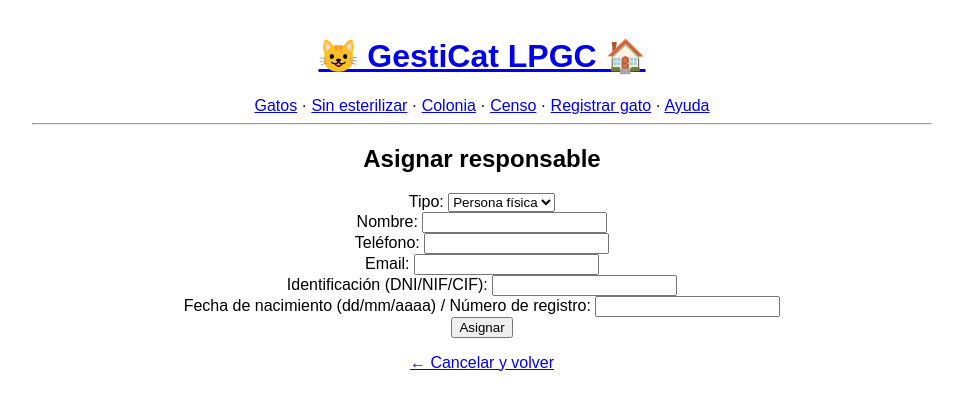
After one commit to Siboney-python/proyecto-colonia, a Flask app: page /colonia/responsable in a window 1280 px wide. The commit adds this page. Shown: the top 410 px of the page, without its empty margins (158-1121 px from the left). Run offline with Flask 3, Linux system fonts and the light colour scheme.

Commit message:
feat: Añadir formu7larios POSt para las operaciones de escritura.

```diff
--- a/proyecto/05-flask-04/gesticat/presentation/app.py
+++ b/proyecto/05-flask-04/gesticat/presentation/app.py
@@ -65,62 +65,77 @@ def ver_gato(id_gato):
 
 # -- GATOS: ESCRITURA --
 
-@app.route("/gatos/nuevo/<id_gato>/<nombre>/<color>/<sexo>/<estado>/<clinica>/<esterilizado>")
-def registrar_gato(id_gato, nombre, color, sexo, estado, clinica, esterilizado):
-    try:
-        sexo_enum = Sexo(sexo)
-    except ValueError:
-        return f"Sexo no válido: '{sexo}'. Valores: H, M, ?", 400
-    try:
-        estado_enum = EstadoGato[estado]
-    except KeyError:
-        return f"Estado no válido: '{estado}'. Valores: COL, ACOG, ADOP, FALL, DESA", 400
-    clinica_val = None if clinica == "none" else clinica
-    esterilizado_bool = esterilizado == "True"
-    try:
-        servicio.registrar_gato(id_gato, nombre, color, sexo_enum,
-                                estado_enum, clinica_val, esterilizado_bool)
-    except GatoYaExisteError as e:
-        return str(e), 409
-    except ValueError as e:
-        return str(e), 400
-    return redirect(url_for("ver_gato", id_gato=id_gato))
+@app.route("/gatos/nuevo", methods=['GET', 'POST'])
+def registrar_gato():
+    if request.method == 'POST':
+        datos = request.form
+        try:
+            sexo_enum = Sexo(datos['sexo'])
+            estado_enum = EstadoGato[datos['estado']]
+            clinica = datos['clinica'].strip() or None
+            esterilizado = datos['esterilizado'] == 'True'
+            fecha = datos['fecha_registro'].strip() or None
+            servicio.registrar_gato(
+                datos['id_gato'], datos['nombre'], datos['color'],
+                sexo_enum, estado_enum, clinica, esterilizado, fecha
+            )
+        except GatoYaExisteError as e:
+            return render_template('registrar_gato.html', error=str(e), datos=datos), 409
+        except (ValueError, KeyError) as e:
+            return render_template('registrar_gato.html', error=str(e), datos=datos), 400
+        return redirect(url_for('ver_gato', id_gato=datos['id_gato']))
+    return render_template('registrar_gato.html', error=None, datos={})
 
 
-@app.route("/gatos/<id_gato>/eliminar")
+@app.route("/gatos/<id_gato>/quitar", methods=['GET', 'POST'])
 def quitar_gato(id_gato):
-    try:
-        servicio.quitar_gato(id_gato)
-    except GatoNoEncontradoError as e:
-        return str(e), 404
-    return redirect(url_for("listar_gatos"))
+    gato = servicio.obtener_gato(id_gato)
+    if gato is None:
+        return render_template("error.html", codigo=404,
+                               mensaje=f"No existe ningún gato con id '{id_gato}'."), 404
+    if request.method == 'POST':
+        try:
+            servicio.quitar_gato(id_gato)
+        except GatoNoEncontradoError as e:
+            return render_template("error.html", codigo=404, mensaje=str(e)), 404
+        return redirect(url_for('listar_gatos'))
+    return render_template('quitar_gato.html', gato=gato)
 
 
-@app.route("/gatos/<id_gato>/estado/<nuevo_estado>")
-def cambiar_estado_gato(id_gato, nuevo_estado):
-    try:
-        estado_enum = EstadoGato[nuevo_estado]
-    except KeyError:
-        return f"Estado no válido: '{nuevo_estado}'. Valores: COL, ACOG, ADOP, FALL, DESA", 400
-    try:
-        servicio.actualizar_estado_gato(id_gato, estado_enum)
-    except GatoNoEncontradoError as e:
-        return str(e), 404
-    except ValueError as e:
-        return str(e), 400
-    return redirect(url_for("ver_gato", id_gato=id_gato))
+@app.route("/gatos/<id_gato>/estado", methods=['GET', 'POST'])
+def cambiar_estado_gato(id_gato):
+    gato = servicio.obtener_gato(id_gato)
+    if gato is None:
+        return render_template("error.html", codigo=404,
+                               mensaje=f"No existe ningún gato con id '{id_gato}'."), 404
+    if request.method == 'POST':
+        datos = request.form
+        try:
+            estado_enum = EstadoGato[datos['nuevo_estado']]
+            servicio.actualizar_estado_gato(id_gato, estado_enum)
+        except (KeyError, ValueError) as e:
+            return render_template('cambiar_estado_gato.html', gato=gato,
+                                   error=str(e), datos=datos), 400
+        return redirect(url_for('ver_gato', id_gato=id_gato))
+    return render_template('cambiar_estado_gato.html', gato=gato, error=None, datos={})
 
 
-@app.route("/gatos/<id_gato>/esterilizar/<clinica>")
-def esterilizar_gato(id_gato, clinica):
-    clinica_val = None if clinica == "none" else clinica
-    try:
-        servicio.actualizar_esterilizacion_gato(id_gato, True, clinica_val)
-    except GatoNoEncontradoError as e:
-        return str(e), 404
-    except ValueError as e:
-        return str(e), 400
-    return redirect(url_for("ver_gato", id_gato=id_gato))
+@app.route("/gatos/<id_gato>/esterilizar", methods=['GET', 'POST'])
+def esterilizar_gato(id_gato):
+    gato = servicio.obtener_gato(id_gato)
+    if gato is None:
+        return render_template("error.html", codigo=404,
+                               mensaje=f"No existe ningún gato con id '{id_gato}'."), 404
+    if request.method == 'POST':
+        datos = request.form
+        try:
+            clinica = datos['clinica'].strip() or None
+            servicio.actualizar_esterilizacion_gato(id_gato, True, clinica)
+        except (ValueError, GatoNoEncontradoError) as e:
+            return render_template('esterilizar_gato.html', gato=gato,
+                                   error=str(e), datos=datos), 400
+        return redirect(url_for('ver_gato', id_gato=id_gato))
+    return render_template('esterilizar_gato.html', gato=gato, error=None, datos={})
 
 
 # -- COLONIA --
@@ -138,34 +153,44 @@ def reporte_censo():
     return render_template("censo.html", reporte=reporte, colonia=colonia)
 
 
-@app.route("/colonia/estado/<nuevo_estado>")
-def tramitar_anexo(nuevo_estado):
-    try:
-        estado_enum = EstadoColonia[nuevo_estado]
-    except KeyError:
-        return f"Estado no válido: '{nuevo_estado}'. Valores: ACTIVA, PENDIENTE, BAJA", 400
-    try:
-        servicio.tramitar_anexo(estado_enum)
-    except ValueError as e:
-        return str(e), 400
-    return redirect(url_for("reporte_colonia"))
+@app.route("/colonia/estado", methods=['GET', 'POST'])
+def tramitar_anexo():
+    colonia = servicio.reporte_colonia()
+    if request.method == 'POST':
+        datos = request.form
+        try:
+            estado_enum = EstadoColonia[datos['nuevo_estado']]
+            servicio.tramitar_anexo(estado_enum)
+        except (KeyError, ValueError) as e:
+            return render_template('tramitar_anexo.html', colonia=colonia,
+                                   error=str(e), datos=datos), 400
+        return redirect(url_for('reporte_colonia'))
+    return render_template('tramitar_anexo.html', colonia=colonia, error=None, datos={})
 
 
-@app.route("/colonia/responsable/<tipo>/<nombre>/<telefono>/<email>/<identificacion>/<campo_extra>")
-def asignar_responsable(tipo, nombre, telefono, email, identificacion, campo_extra):
-    try:
-        if tipo == "persona":
-            responsable = PersonaFisica(nombre, telefono, email,
-                                        identificacion, campo_extra)
-        elif tipo == "protectora":
-            responsable = Protectora(nombre, telefono, email,
-                                     identificacion, campo_extra)
-        else:
-            return f"Tipo no válido: '{tipo}'. Valores: persona, protectora", 400
-        servicio.asignar_responsable(responsable)
-    except ValueError as e:
-        return str(e), 400
-    return redirect(url_for("reporte_colonia"))
+@app.route("/colonia/responsable", methods=['GET', 'POST'])
+def asignar_responsable():
+    if request.method == 'POST':
+        datos = request.form
+        try:
+            if datos['tipo'] == 'persona':
+                responsable = PersonaFisica(
+                    datos['nombre'], datos['telefono'], datos['email'],
+                    datos['identificacion'], datos['campo_extra']
+                )
+            elif datos['tipo'] == 'protectora':
+                responsable = Protectora(
+                    datos['nombre'], datos['telefono'], datos['email'],
+                    datos['identificacion'], datos['campo_extra']
+                )
+            else:
+                raise ValueError("Tipo de responsable no válido.")
+            servicio.asignar_responsable(responsable)
+        except ValueError as e:
+            return render_template('asignar_responsable.html',
+                                   error=str(e), datos=datos), 400
+        return redirect(url_for('reporte_colonia'))
+    return render_template('asignar_responsable.html', error=None, datos={})
 
 @app.route("/ayuda")
 def ayuda():
--- /dev/null
+++ b/proyecto/05-flask-04/gesticat/presentation/templates/asignar_responsable.html
@@ -0,0 +1,37 @@
+{% extends "base.html" %}
+
+{% block titulo %}Asignar responsable — GestiCat{% endblock %}
+
+{% block contenido %}
+<h2>Asignar responsable</h2>
+
+{% if error %}
+<p style="color: red"><strong>Error:</strong> {{ error }}</p>
+{% endif %}
+
+<form method="post" action="{{ url_for('asignar_responsable') }}">
+    <label>Tipo:
+        <select name="tipo" id="tipo">
+            <option value="persona" {{ 'selected' if datos.tipo == 'persona' }}>Persona física</option>
+            <option value="protectora" {{ 'selected' if datos.tipo == 'protectora' }}>Protectora</option>
+        </select>
+    </label><br>
+    <label>Nombre:
+        <input type="text" name="nombre" value="{{ datos.nombre or '' }}" required>
+    </label><br>
+    <label>Teléfono:
+        <input type="text" name="telefono" value="{{ datos.telefono or '' }}" required>
+    </label><br>
+    <label>Email:
+        <input type="text" name="email" value="{{ datos.email or '' }}" required>
+    </label><br>
+    <label>Identificación (DNI/NIF/CIF):
+        <input type="text" name="identificacion" value="{{ datos.identificacion or '' }}" required>
+    </label><br>
+    <label id="campo-extra-label">Fecha de nacimiento (dd/mm/aaaa) / Número de registro:
+        <input type="text" name="campo_extra" value="{{ datos.campo_extra or '' }}" required>
+    </label><br>
+    <button type="submit">Asignar</button>
+</form>
+<p><a href="{{ url_for('reporte_colonia') }}">← Cancelar y volver</a></p>
+{% endblock %}
--- a/proyecto/05-flask-04/gesticat/presentation/templates/ayuda.html
+++ b/proyecto/05-flask-04/gesticat/presentation/templates/ayuda.html
@@ -1,6 +1,6 @@
 {% extends "base.html" %}
 
-{% block titulo %}Ayuda — GestiCat{% endblock %}
+{% block titulo %}Ayuda - GestiCat{% endblock %}
 
 {% block contenido %}
 <h2>Rutas disponibles</h2>
--- a/proyecto/05-flask-04/gesticat/presentation/templates/base.html
+++ b/proyecto/05-flask-04/gesticat/presentation/templates/base.html
@@ -31,6 +31,7 @@
             <a href="{{ url_for('listar_sin_esterilizar') }}">Sin esterilizar</a> ·
             <a href="{{ url_for('reporte_colonia') }}">Colonia</a> ·
             <a href="{{ url_for('reporte_censo') }}">Censo</a> ·
+            <a href="{{ url_for('registrar_gato') }}">Registrar gato</a> ·
             <a href="{{ url_for('ayuda') }}">Ayuda</a>
         </nav>
         <hr>
--- a/proyecto/05-flask-04/gesticat/presentation/templates/censo.html
+++ b/proyecto/05-flask-04/gesticat/presentation/templates/censo.html
@@ -1,6 +1,6 @@
 {% extends "base.html" %}
 
-{% block titulo %}Censo — GestiCat{% endblock %}
+{% block titulo %}Censo - GestiCat{% endblock %}
 
 {% block contenido %}
 <h2>Censo de {{ colonia['nombre'] }}</h2><table>
--- a/proyecto/05-flask-04/gesticat/presentation/templates/colonia.html
+++ b/proyecto/05-flask-04/gesticat/presentation/templates/colonia.html
@@ -1,6 +1,6 @@
 {% extends "base.html" %}
 
-{% block titulo %}Colonia — GestiCat{% endblock %}
+{% block titulo %}Colonia - GestiCat{% endblock %}
 
 {% block contenido %}
 <h2>{{ reporte['nombre'] }}</h2>
@@ -11,4 +11,6 @@
     <tr><th>Necesita actualización</th><td>{{ "Sí" if reporte['necesita_actualizacion'] else "No" }}</td></tr>
     <tr><th>Total gatos activos</th><td>{{ reporte['total_gatos'] }}</td></tr>
 </table>
+<p><a href="{{ url_for('tramitar_anexo') }}">Tramitar anexo</a></p>
+<p><a href="{{ url_for('asignar_responsable') }}">Asignar responsable</a></p>
 {% endblock %}
--- a/proyecto/05-flask-04/gesticat/presentation/templates/error.html
+++ b/proyecto/05-flask-04/gesticat/presentation/templates/error.html
@@ -1,6 +1,6 @@
 {% extends "base.html" %}
 
-{% block titulo %}Error {{ codigo }} — GestiCat{% endblock %}
+{% block titulo %}Error {{ codigo }} - GestiCat{% endblock %}
 
 {% block contenido %}
 <h2>Error {{ codigo }}</h2>
--- a/proyecto/05-flask-04/gesticat/presentation/templates/gatos.html
+++ b/proyecto/05-flask-04/gesticat/presentation/templates/gatos.html
@@ -1,6 +1,6 @@
 {% extends "base.html" %}
 
-{% block titulo %}Gatos — GestiCat{% endblock %}
+{% block titulo %}Gatos - GestiCat{% endblock %}
 
 {% block contenido %}
 <h2>Gatos de {{ colonia['nombre'] }}</h2>
--- a/proyecto/05-flask-04/gesticat/presentation/templates/inicio.html
+++ b/proyecto/05-flask-04/gesticat/presentation/templates/inicio.html
@@ -1,6 +1,6 @@
 {% extends "base.html" %}
 
-{% block titulo %}GestiCat LPGC — Inicio{% endblock %}
+{% block titulo %}GestiCat LPGC - Inicio{% endblock %}
 
 {% block contenido %}
 <h2>Bienvenida</h2>
@@ -13,4 +13,8 @@
     <li><a href="{{ url_for('reporte_censo') }}">Reporte de censo</a></li>
     <li><a href="{{ url_for('ayuda') }}">Ayuda — rutas disponibles</a></li>
 </ul>
+<h3>Acciones</h3>
+<ul>
+    <li><a href="{{ url_for('registrar_gato') }}">Registrar gato nuevo</a></li>
+</ul>
 {% endblock %}
--- a/proyecto/05-flask-04/gesticat/presentation/templates/sin_esterilizar.html
+++ b/proyecto/05-flask-04/gesticat/presentation/templates/sin_esterilizar.html
@@ -1,6 +1,6 @@
 {% extends "base.html" %}
 
-{% block titulo %}Sin esterilizar — GestiCat{% endblock %}
+{% block titulo %}Sin esterilizar - GestiCat{% endblock %}
 
 {% block contenido %}
 <h2>Gatos sin esterilizar de {{ colonia['nombre'] }}</h2>
```
Also changed, not shown: BITACORA.md (+14 -0 lines), proyecto/05-flask-04/gesticat/docs/FUTURE_IMPROVEMENTS.md (+18 -0 lines), proyecto/05-flask-04/gesticat/presentation/templates/cambiar_estado_gato.html (added, +25 -0 lines), proyecto/05-flask-04/gesticat/presentation/templates/esterilizar_gato.html (added, +24 -0 lines), proyecto/05-flask-04/gesticat/presentation/templates/gato_detalle.html (+6 -1 lines), proyecto/05-flask-04/gesticat/presentation/templates/quitar_gato.html (added, +21 -0 lines), proyecto/05-flask-04/gesticat/presentation/templates/registrar_gato.html (added, +52 -0 lines), proyecto/05-flask-04/gesticat/presentation/templates/tramitar_anexo.html (added, +25 -0 lines), README.md, proyecto/05-flask-04/gesticat/README.md.
